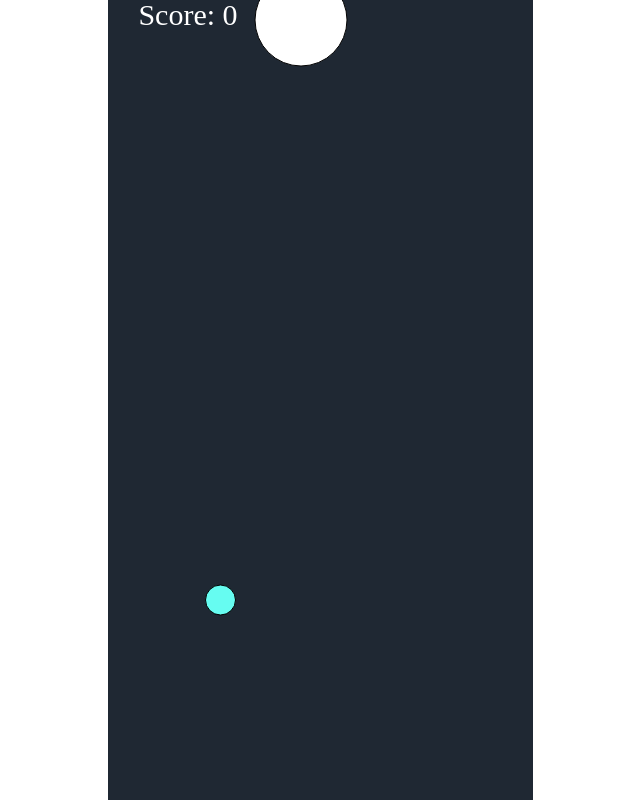
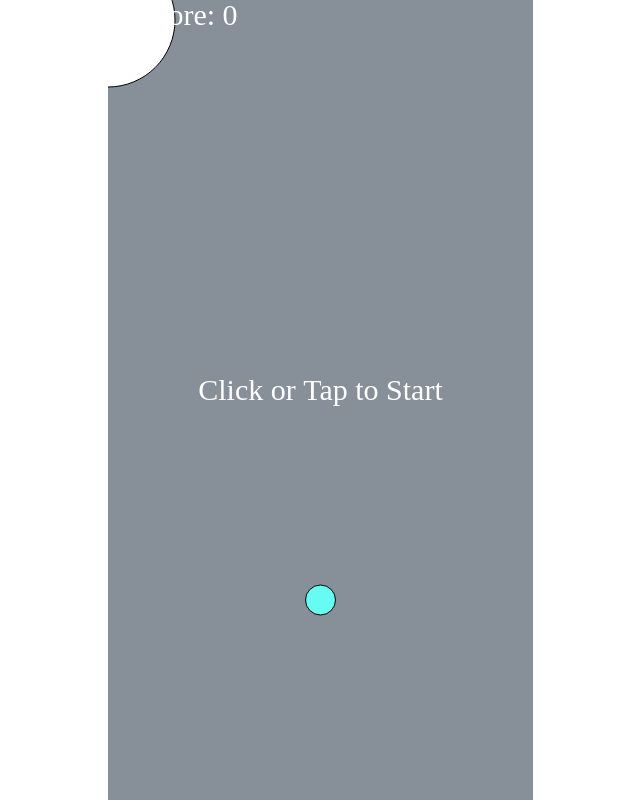
Before and after one commit to Ankit-29/oscillator, a plain HTML site: page index.html in a window 1280 px wide. Shown: the whole page, without its empty margins (320-960 px from the left). Drawn offline with Linux system fonts and the light colour scheme.

Commit message:
Code Refactor

```diff
--- a/index.html
+++ b/index.html
@@ -16,7 +16,5 @@
 </body>
 
 </html>
-<script src="js/round.js"></script>
-<script src="js/constant.js"></script>
-<script src="js/helper.js"></script>
-<script src="js/index.js"></script>
+
+<script type="module" src="js/index.js"></script>
--- a/js/constant.js
+++ b/js/constant.js
@@ -1,8 +1,27 @@
 const OSC_COLOR = "#66fcf1";
 const OSC_RADIUS = 15;
-const ROUND_HURDLE_RANDOM_RADIUS = 20;
-const ROUND_HURDLE_RADIUS_MIN = 50;
+const OSC_FORCE = 5;
+const RADIUS_MAX_RANDOM_VALUE = 20;
+const RADIUS_MIN_VALUE = 50;
 const HURDLE_START_POINT = 20;
-const OSC_FORCE = 5;
 const POINT = 10;
 const GAME_SPEED = 7;
+const GAME_STATE = {
+    'MENU': 0,
+    'RUNNING': 1,
+    'OVER': 2,
+
+}
+
+
+export {
+    OSC_COLOR,
+    OSC_RADIUS,
+    OSC_FORCE,
+    RADIUS_MAX_RANDOM_VALUE,
+    RADIUS_MIN_VALUE,
+    HURDLE_START_POINT,
+    GAME_SPEED,
+    POINT,
+    GAME_STATE
+};
--- /dev/null
+++ b/js/game.js
@@ -0,0 +1,86 @@
+import Oscillator from './oscillator.js';
+import InputHandler from './inputHandler.js';
+import { generateHurdle, drawScore, getDistance } from './helper.js';
+import { GAME_SPEED, GAME_STATE, POINT } from './constant.js';
+
+
+export default class Game {
+
+    constructor(gameWidth, gameHeight, sound) {
+        this.gameWidth = gameWidth;
+        this.gameHeight = gameHeight;
+        this.isGameMotionActive = false;
+        this.gameSpeed = GAME_SPEED;
+        new InputHandler(this);
+        this.start();
+        this.sound = sound;
+    }
+
+    start() {
+        this.gameState = GAME_STATE.MENU;
+        this.score = 0;
+        this.hurdles = [];
+        this.osc = new Oscillator(this);
+        this.hurdles.push(generateHurdle(this));
+        this.gameObject = [this.osc];
+    }
+
+    update() {
+        if (this.gameState !== GAME_STATE.RUNNING) return;
+
+        this.sound.play();
+
+        if (this.hurdles[this.hurdles.length - 1].position.y >= this.gameHeight / 2.5) {
+            this.hurdles.push(generateHurdle(this));
+        }
+
+        if (this.hurdles[0].position.y > this.gameHeight) {
+            this.hurdles.shift();
+            this.score += POINT;
+        }
+
+        this.detectCollision();
+
+        [...this.gameObject, ...this.hurdles].forEach(obj => obj.update());
+
+    }
+
+    draw(ctx) {
+        if (this.gameState === GAME_STATE.MENU) {
+            ctx.fillStyle = "rgb(240,248,255,0.5)";
+            ctx.fillRect(0, 0, this.gameWidth, this.gameHeight);
+            ctx.font = "30px Comic Sans";
+            ctx.fillStyle = "#fff";
+            ctx.fillText(`Click or Tap to Start`, this.gameWidth / 2, this.gameHeight / 2);
+        }
+
+        if (this.gameState === GAME_STATE.OVER) {
+            ctx.fillStyle = "rgb(240,248,255,0.5)";
+            ctx.fillRect(0, 0, this.gameWidth, this.gameHeight);
+            ctx.font = "30px Comic Sans";
+            ctx.fillStyle = "#fff";
+            ctx.fillText(`Game Over`, this.gameWidth / 2, this.gameHeight / 2);
+        }
+
+        [...this.gameObject, ...this.hurdles].forEach(obj => obj.draw(ctx));
+        drawScore(this.score, ctx);
+    }
+
+    detectCollision() {
+        let isCollided = this.hurdles.some(hurdle => {
+            if (getDistance(this.osc, hurdle) < Math.pow((this.osc.radius + hurdle.radius), 2)) {
+                return true;
+            }
+        });
+
+        if (isCollided) {
+            this.gameState = GAME_STATE.OVER;
+            this.sound.pause();
+            navigator.vibrate([200, 200, 200, 200]);
+        }
+    }
+
+    toggleMotion() {
+        this.isGameMotionActive = !this.isGameMotionActive;
+    }
+}
--- a/js/helper.js
+++ b/js/helper.js
@@ -1,34 +1,21 @@
-clearCanvas = () => {
-    ctx.clearRect(0, 0, canvas.width, canvas.height);
+import RoundHurdle from './roundHurdle.js';
+import { RADIUS_MAX_RANDOM_VALUE, RADIUS_MIN_VALUE, HURDLE_START_POINT } from './constant.js'
+
+export function generateHurdle(game) {
+    let randomRadius = Math.floor(Math.random() * RADIUS_MAX_RANDOM_VALUE, 10) + RADIUS_MIN_VALUE;
+    let randomX = Math.floor(Math.random() * game.gameWidth);
+    return new RoundHurdle(game, randomRadius, { x: randomX, y: HURDLE_START_POINT });
 }
 
 
-drawScore = (score) => {
+export function drawScore(score, ctx) {
     ctx.font = "30px Comic Sans";
-    ctx.fillStyle = "White";
+    ctx.fillStyle = "#fff";
     ctx.textAlign = "center";
     ctx.fillText(`Score: ${score}`, 80, 25);
 }
 
-changeOscillatingDirection = () => {
-    oscillatingForce = -oscillatingForce;
+
+export function getDistance(osc, rh) {
+    return Math.pow(osc.position.x - rh.position.x, 2) + Math.pow(osc.position.y - rh.position.y, 2);
 }
-
-increaseScore = () => {
-    score += POINT;
-}
-
-
-generateHurdle = () => {
-    hurdles.push(new Circle(parseInt(Math.random() * ROUND_HURDLE_RANDOM_RADIUS, 10) + ROUND_HURDLE_RADIUS_MIN, parseInt(Math.random() * canvas.width), HURDLE_START_POINT));
-}
-
-getDistance = (osc, rh) => {
-    return Math.pow(osc.x - rh.x, 2) + Math.pow(osc.y - rh.y, 2);
-}
-
-getStartingHurdles = () => {
-    return [
-        new Circle(parseInt(Math.random() * ROUND_HURDLE_RANDOM_RADIUS, 10) + ROUND_HURDLE_RADIUS_MIN - 10, parseInt(Math.random() * canvas.width), HURDLE_START_POINT),
-    ];
-}
--- a/js/index.js
+++ b/js/index.js
@@ -1,76 +1,21 @@
+import Game from './game.js';
+
 const canvas = document.querySelector('canvas');
 const ctx = canvas.getContext('2d');
 canvas.width = canvas.closest('div').offsetWidth;
 canvas.height = canvas.closest('div').clientHeight;
 const sound = document.querySelector('audio');
-let score = 0;
-let oscillatingForce = OSC_FORCE;
-let isMouseDownOrTouchActive = false;
+const GAME_WIDTH = canvas.width;
+const GAME_HEIGHT = canvas.height;
 
 
+const game = new Game(GAME_WIDTH, GAME_HEIGHT, sound);
 
-let hurdles = getStartingHurdles();
-
-const osc = new Circle(OSC_RADIUS, canvas.width / 2, canvas.height - 200, OSC_COLOR);
-
-gameLoop = () => {
-    sound.play();
-    clearCanvas();
-    drawScore(score);
-    osc.draw();
-    hurdles.forEach(hurdle => {
-        hurdle.draw();
-    });
-
-    for (let i = 0; i < hurdles.length; i++) {
-        if (getDistance(osc, hurdles[i]) < Math.pow((osc.radius + hurdles[i].radius),2)) {
-            navigator.vibrate([200, 200, 200, 200]);
-            setTimeout(() => {
-                alert(`Score ${score}`);
-                window.location.reload();
-            })
-            sound.pause();
-            return;
-        }
-    }
-
-    if (isMouseDownOrTouchActive) {
-        hurdles.forEach(hurdle => {
-            hurdle.y += GAME_SPEED;
-        });
-    }
-
-    if (hurdles[0].y > canvas.height) {
-        hurdles.shift();
-        increaseScore();
-    }
-
-
-    if (hurdles[hurdles.length - 1].y >= canvas.height / 2.5) {
-        generateHurdle();
-    }
-
-    if (osc.x >= canvas.width - osc.radius || osc.x <= osc.radius) {
-        changeOscillatingDirection();
-    }
-
-    osc.x += oscillatingForce;
-
+function gameLoop() {
+    ctx.clearRect(0, 0, canvas.width, canvas.height);
+    game.update();
+    game.draw(ctx);
     requestAnimationFrame(() => { gameLoop(); });
-
 }
 
-canvas.addEventListener("mousedown", () => { isMouseDownOrTouchActive = true });
-canvas.addEventListener("mouseup", () => {
-    setTimeout(() => {
-        isMouseDownOrTouchActive = false;
-    }, 180);
-});
-canvas.addEventListener("touchstart", () => { isMouseDownOrTouchActive = true });
-canvas.addEventListener("touchend", () => {
-    setTimeout(() => {
-        isMouseDownOrTouchActive = false;
-    }, 180);
-});
-
 gameLoop();
--- /dev/null
+++ b/js/inputHandler.js
@@ -0,0 +1,57 @@
+import { GAME_STATE } from "./constant.js ";
+
+export default class InputHandler {
+
+    constructor(game) {
+        this.game = game;
+        this.addEventHandlers();
+    }
+
+
+    addEventHandlers() {
+        const canvas = document.querySelector('canvas');
+
+
+        canvas.addEventListener("mousedown", () => {
+            this.activateGameState();
+            this.game.isGameMotionActive = true;
+        });
+        canvas.addEventListener("touchstart", () => {
+            this.activateGameState();
+            this.game.isGameMotionActive = true;
+        });
+
+        document.addEventListener("keydown", (e) => {
+            this.activateGameState();
+            if (e.code === 'Space') {
+                this.game.isGameMotionActive = true;
+            }
+        });
+
+        document.addEventListener("keyup", (e) => {
+            if (e.code === 'Space') {
+                this.game.isGameMotionActive = false;
+            }
+        });
+
+        canvas.addEventListener("mouseup", () => {
+            setTimeout(() => {
+                this.game.isGameMotionActive = false;
+            }, 180);
+        });
+
+        canvas.addEventListener("touchend", () => {
+            setTimeout(() => {
+                this.game.isGameMotionActive = false;
+            }, 180);
+        });
+    }
+
+
+    activateGameState() {
+        if (this.game.gameState === GAME_STATE.MENU) {
+            this.game.gameState = GAME_STATE.RUNNING;
+        }
+
+    }
+}
--- /dev/null
+++ b/js/oscillator.js
@@ -0,0 +1,28 @@
+import { OSC_COLOR, OSC_RADIUS, OSC_FORCE } from "./constant.js";
+
+export default class Oscillator {
+
+    constructor(game) {
+        this.game = game;
+        this.radius = OSC_RADIUS;
+        this.color = OSC_COLOR;
+        this.oscillatingForce = OSC_FORCE;
+        this.position = { x: game.gameWidth / 2, y: game.gameHeight - 200 };
+    }
+
+    update() {
+        if (this.position.x >= this.game.gameWidth - this.radius || this.position.x <= this.radius) {
+            this.oscillatingForce = -this.oscillatingForce;
+        }
+
+        this.position.x += this.oscillatingForce;
+    }
+
+    draw(ctx) {
+        ctx.beginPath();
+        ctx.arc(this.position.x, this.position.y, this.radius, 0, 2 * Math.PI);
+        ctx.fillStyle = this.color;
+        ctx.fill();
+        ctx.stroke();
+    }
+}
--- a/js/round.js
+++ /dev/null
@@ -1,16 +0,0 @@
-class Circle {
-    constructor(radius, x, y, color = '#fff') {
-        this.radius = radius;
-        this.x = x;
-        this.y = y;
-        this.color = color;
-    }
-
-    draw() {
-        ctx.beginPath();
-        ctx.arc(this.x, this.y, this.radius, 0, 2 * Math.PI);
-        ctx.fillStyle = this.color;
-        ctx.fill();
-        ctx.stroke();
-    }
-}
--- /dev/null
+++ b/js/roundHurdle.js
@@ -0,0 +1,23 @@
+export default class RoundHurdle {
+
+    constructor(game, radius, position) {
+        this.game = game;
+        this.radius = radius;
+        this.color = "#fff";
+        this.position = position
+    }
+
+    update() {
+        if (this.game.isGameMotionActive) {
+            this.position.y += this.game.gameSpeed;
+        }
+    }
+
+    draw(ctx) {
+        ctx.beginPath();
+        ctx.arc(this.position.x, this.position.y, this.radius, 0, 2 * Math.PI);
+        ctx.fillStyle = this.color;
+        ctx.fill();
+        ctx.stroke();
+    }
+}
```
